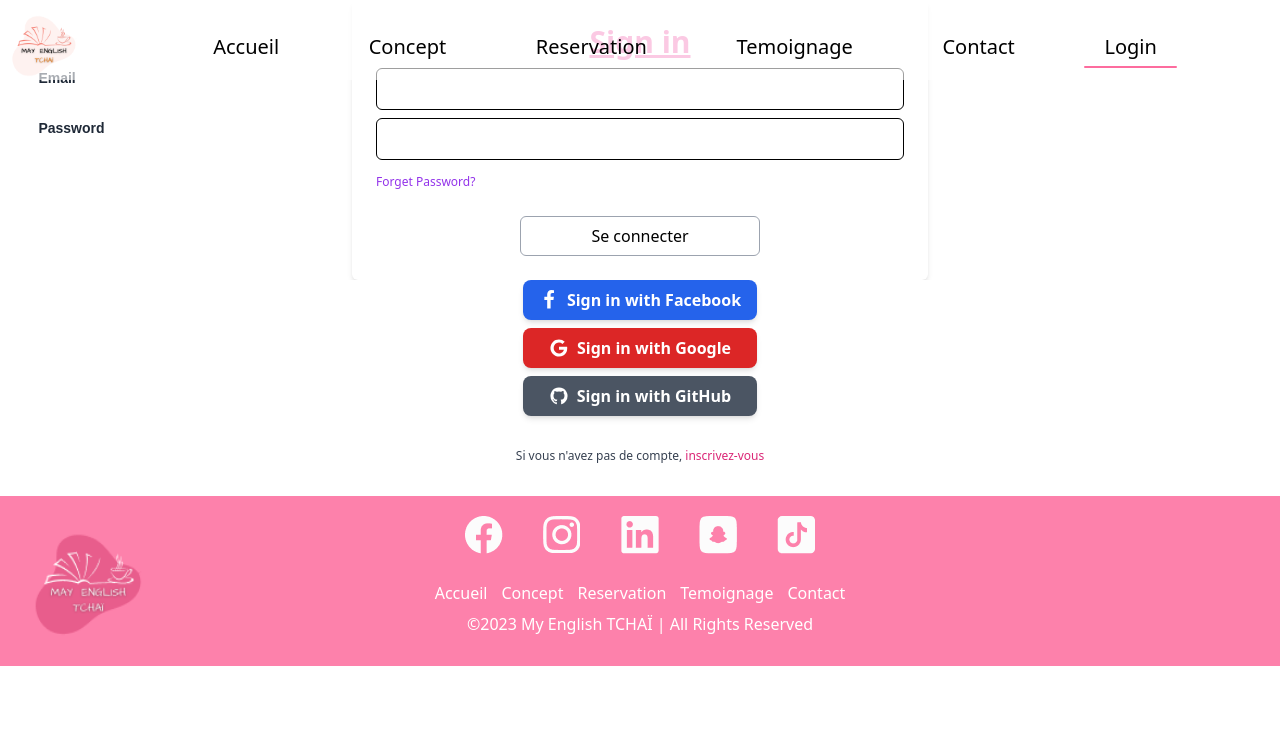
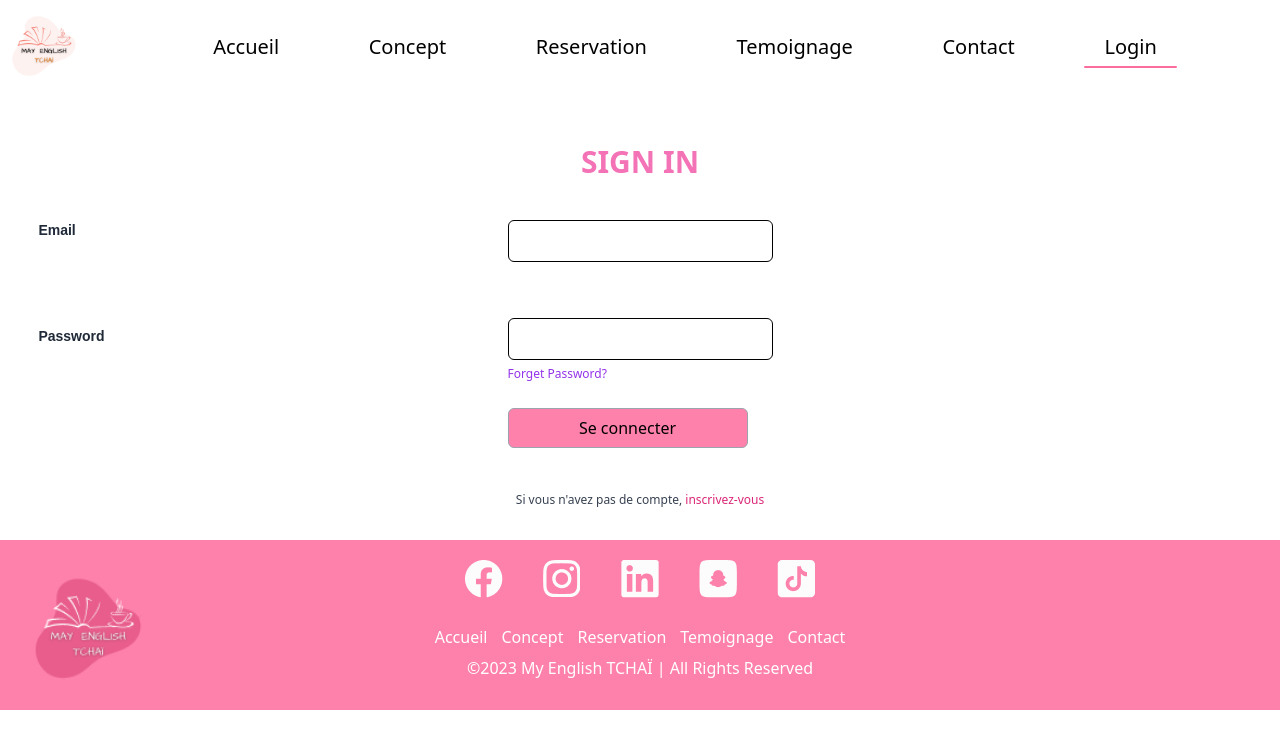
Before and after one commit to may-english-tchai/web-app, a React (Vite) app: page /login in a window 1280 px wide. Shown: the top 748 px of the page. Built offline with nearby package versions, Linux system fonts and the light colour scheme.

Commit message:
68 design of login page (#80)
* login page version 1

* feat: #

```diff
--- a/src/assets/styles/contact.scss
+++ b/src/assets/styles/contact.scss
@@ -12,14 +12,11 @@ $font-secondary: Inter;
   display: flex;
   justify-content: center;
   align-items: center;
-
 }
 
 hr {
   width: 30%;
   border: 1px solid $color2;
-
-
 }
 
 #title h2 {
@@ -87,10 +84,8 @@ $font-secondary: Inter;
 }
 
 h2 {
-
-  color: #FD6C9E;
+  color: #fd6c9e;
   font-size: clamp(30px, 6vw, 60px);
-
 }
 
 .links {
@@ -176,11 +171,15 @@ textarea:valid + label {
 }
 
 @media only screen and (max-width: 800px) {
-
+  h2 {
+    font-size: clamp(40px, 10vw, 60px);
+  }
 }
 
 @media only screen and (max-width: 400px) {
-
+  h2 {
+    font-size: clamp(30px, 12vw, 60px);
+  }
 
   .links {
     padding-top: 30px;
--- a/src/assets/styles/reservation.scss
+++ b/src/assets/styles/reservation.scss
@@ -63,20 +63,16 @@ $font-secondary: Inter;
     p {
       margin: 60px 20px;
       font-size: 1.1em;
-      max-width: 370px;
     }
-
     #pictureReservation {
       margin: 0;
       width: 100%;
-      max-width: 370px;
+      max-width: 400px;
     }
-
     button {
       width: 150px;
       height: 38px;
       margin-top: 6.4rem;
-      max-width: 370px;
     }
   }
 }
--- a/src/assets/styles/testimony.scss
+++ b/src/assets/styles/testimony.scss
@@ -37,27 +37,13 @@ $font-primary: Merienda;
     font-size: 2.5em;
   }
 
-.testimony{
-
-
-    #testimony-container{
-        width: 100%;
-        display: flex;
-        justify-content: center;
-        text-align: center;
-        align-items: center;
-        font-family: $font-primary;
-        flex-direction: column;
-
-    }
   form {
-
     display: grid;
     min-width: 400px;
     text-align: center;
     width: 50%;
     max-width: 600px;
-        margin:12%;
+    margin: 0 auto;
 
     input,
     textarea {
@@ -84,7 +70,7 @@ $font-primary: Merienda;
       margin-left: auto;
       cursor: pointer;
       transition: 0.4s;
-        background-color: #FD6C9E;
+      background-color: #fd6c9e;
 
       &:hover {
         color: white;
@@ -92,73 +78,55 @@ $font-primary: Merienda;
     }
   }
   @media screen and (max-width: 900px) {
+    h2 {
+      font-size: 1.8em;
+    }
 
+    hr {
+      width: 30%;
+      margin: 2.5rem 0.8rem;
+    }
 
     form {
       display: flex;
       flex-direction: column;
       width: 100%;
       align-items: center;
-            margin:50%;
-
 
       input,
       textarea {
         width: 250px;
-
       }
       textarea {
         min-width: 250px;
       }
 
       input[type="submit"] {
-
         width: 100px;
         margin: auto;
-
-
+      }
     }
   }
 
-
-
-
-
-    }
-
   @media screen and (max-width: 400px) {
-
-
     form {
       display: flex;
       flex-direction: column;
       width: 40%;
       align-items: center;
 
-
-
       input,
       textarea {
         width: 50%;
-
       }
       textarea {
         min-width: 50%;
       }
 
       input[type="submit"] {
-
         width: 100px;
         margin: auto;
-
-
-            }
-        }
-
-
-
-
-
       }
     }
   }
+}
--- a/src/components/SignInForm.jsx
+++ b/src/components/SignInForm.jsx
@@ -2,44 +2,41 @@ import Button from "./elements/Button";
 
 const Login = () => {
 	return (
-		<div className="relative flex flex-col justify-center overflow-hidden">
-			<div className="w-full p-6 m-auto bg-white rounded-md shadow-md lg:max-w-xl">
-				<h1 className="text-3xl font-semibold text-center text-pink-400 underline">
-					Sign in
+		<div className="flex flex-col justify-center overflow-hidden">
+			<div className="m-auto bg-white rounded-md lg:max-w-xl">
+				<h1 className="text-3xl font-semibold text-center text-pink-400 my-36 mb-10">
+					SIGN IN
 				</h1>
-				<form className="mt-0">
-					<div className="mb-2">
+				<form className="mb-3">
+					<div className="mb-10">
 						<label
 							htmlFor="email"
-							className="block text-sm font-semibold text-gray-800"
+							className="mb-10 text-sm font-semibold text-gray-800"
 						>
 							Email
 						</label>
 						<input
 							type="email"
-							className="block w-full px-4 py-2 mt-2 text-purple-700 bg-white border rounded-md focus:border-purple-400 focus:ring-purple-300 focus:outline-none focus:ring focus:ring-opacity-40"
+							className=" mb-2 block w-full px-4 py-2 mt-4 text-purple-700 bg-white border rounded-md focus:border-purple-400 focus:ring-purple-300 focus:outline-none focus:ring focus:ring-opacity-40"
 						/>
 					</div>
-					<div className="mb-2">
+					<div className="mt-10">
 						<label
 							htmlFor="password"
-							className="block text-sm font-semibold text-gray-800"
+							className="text-sm mt-6 mr-10 font-semibold text-gray-800"
 						>
 							Password
 						</label>
 						<input
 							type="password"
-							className="block w-full px-4 py-2 mt-2 text-purple-700 bg-white border rounded-md focus:border-purple-400 focus:ring-purple-300 focus:outline-none focus:ring focus:ring-opacity-40"
+							className=" px-4 py-2 mt-4 text-purple-700 bg-white border rounded-md focus:border-purple-400 focus:ring-purple-300 focus:outline-none focus:ring focus:ring-opacity-40"
 						/>
 					</div>
-					<a
-						href="#forgot-password"
-						className="text-xs text-purple-600 hover:underline"
-					>
+					<a href="#bla" className="text-xs text-purple-600 hover:underline">
 						Forget Password?
 					</a>
-					<div className="mt-6 grid justify-items-center">
-						<Button>Se connecter</Button>
+					<div className="mt-6 justify-items-center">
+						<Button style={{ backgroundColor: "#FD81AB" }}>Se connecter</Button>
 					</div>
 				</form>
 			</div>
--- a/src/pages/LoginPage.jsx
+++ b/src/pages/LoginPage.jsx
@@ -1,12 +1,12 @@
 import SignInForm from "../components/SignInForm";
-import SignInButtons from "../components/SignInButtons";
+// import SignInButtons from '../components/SignInButtons';
 import SignUpNoAccount from "../components/SignUpNoAccount";
 
 const LoginPage = () => {
 	return (
 		<>
 			<SignInForm />
-			<SignInButtons />
+			{/* <SignInButtons /> */}
 			<SignUpNoAccount />
 		</>
 	);
```
Lines whose indentation alone changed are shown as unchanged.
